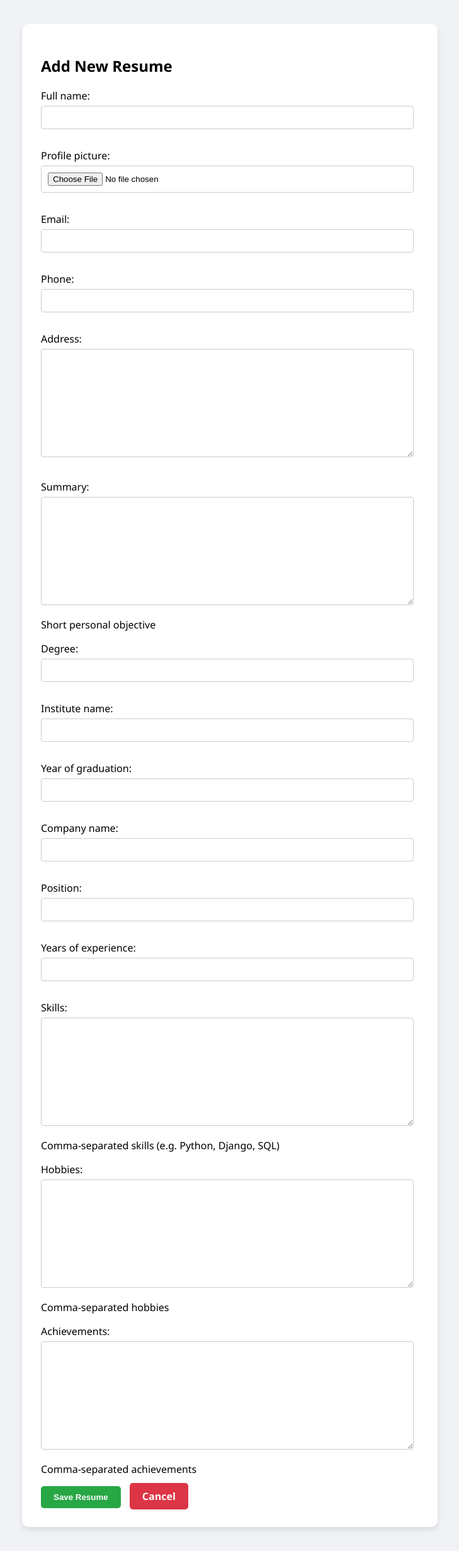
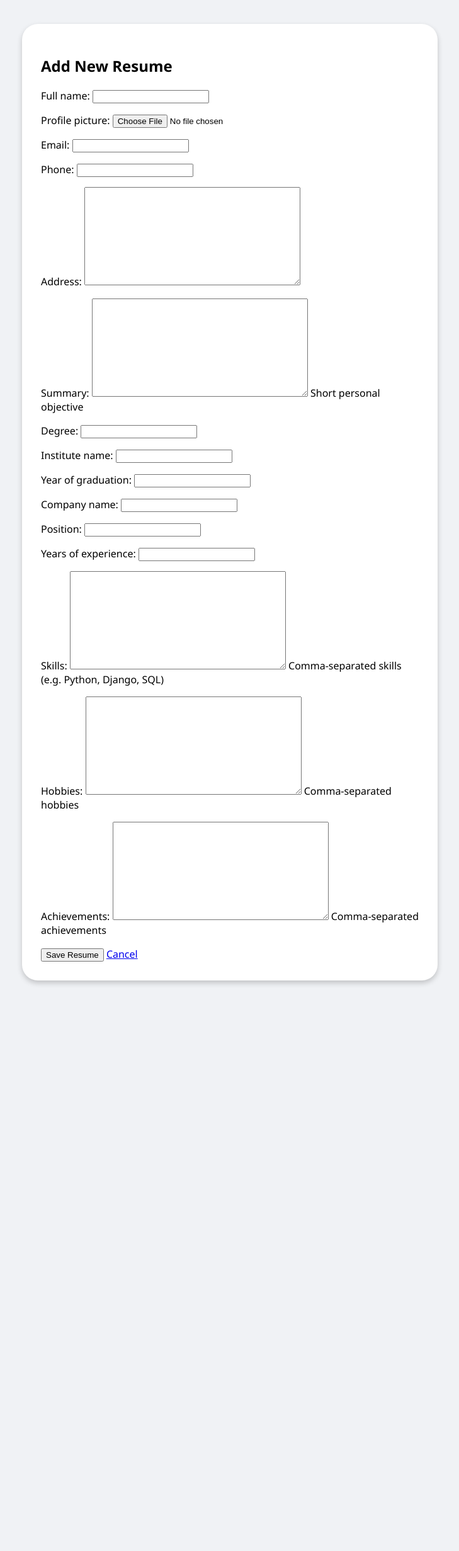
Before and after one commit to Sayeed-titan/resume_project, a Django app: page /create/ in a window 1280 px wide. Shown: the whole page at 63% size, without its empty margins (275-1004 px from the left). After the commit the page ends 1564 px from the top, so only its background shows below. Run offline with Django 5.2, Linux system fonts and the light colour scheme.

```diff
--- a/resumes/templates/resumes/resume_form.html
+++ b/resumes/templates/resumes/resume_form.html
@@ -14,13 +14,15 @@
         .form-container {
             background: white;
             padding: 30px;
-            border-radius: 10px;
+            border-radius: 25px;
             max-width: 600px;
             margin: auto;
-            box-shadow: 0 4px 8px rgba(0, 0, 0, 0.1);
+            box-shadow: 0 4px 8px rgba(0, 0, 0, 0.2);
+
         }
 
-        input,
+
+        /* input,
         textarea,
         select {
             width: 95%;
@@ -29,9 +31,9 @@
             margin-bottom: 15px;
             border: 1px solid #ccc;
             border-radius: 4px;
-        }
+        } */
 
-        .btn-submit {
+        /* .btn-submit {
             background-color: #28a745;
             color: white;
             padding: 10px 20px;
@@ -49,7 +51,7 @@
             border-radius: 5px;
             margin-left: 10px;
             font-weight: bold;
-        }
+        } */
     </style>
 </head>
 
```
